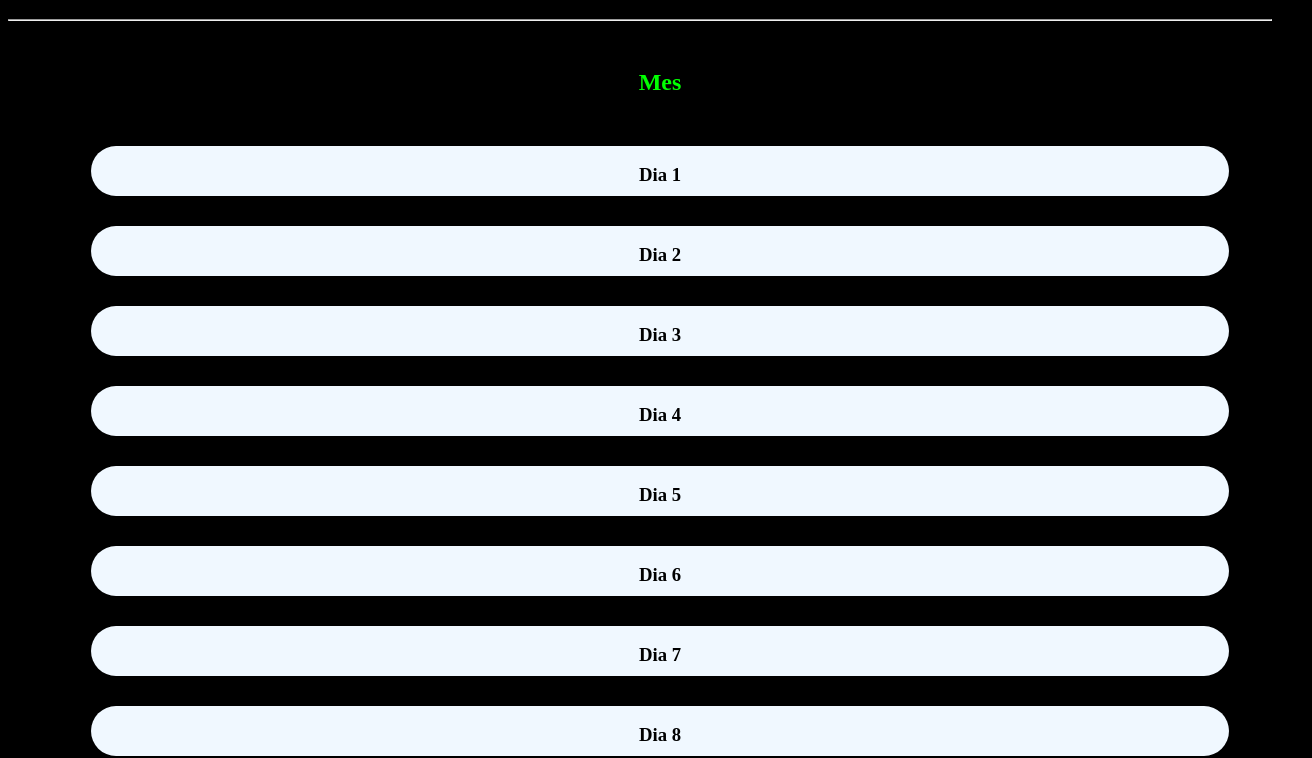
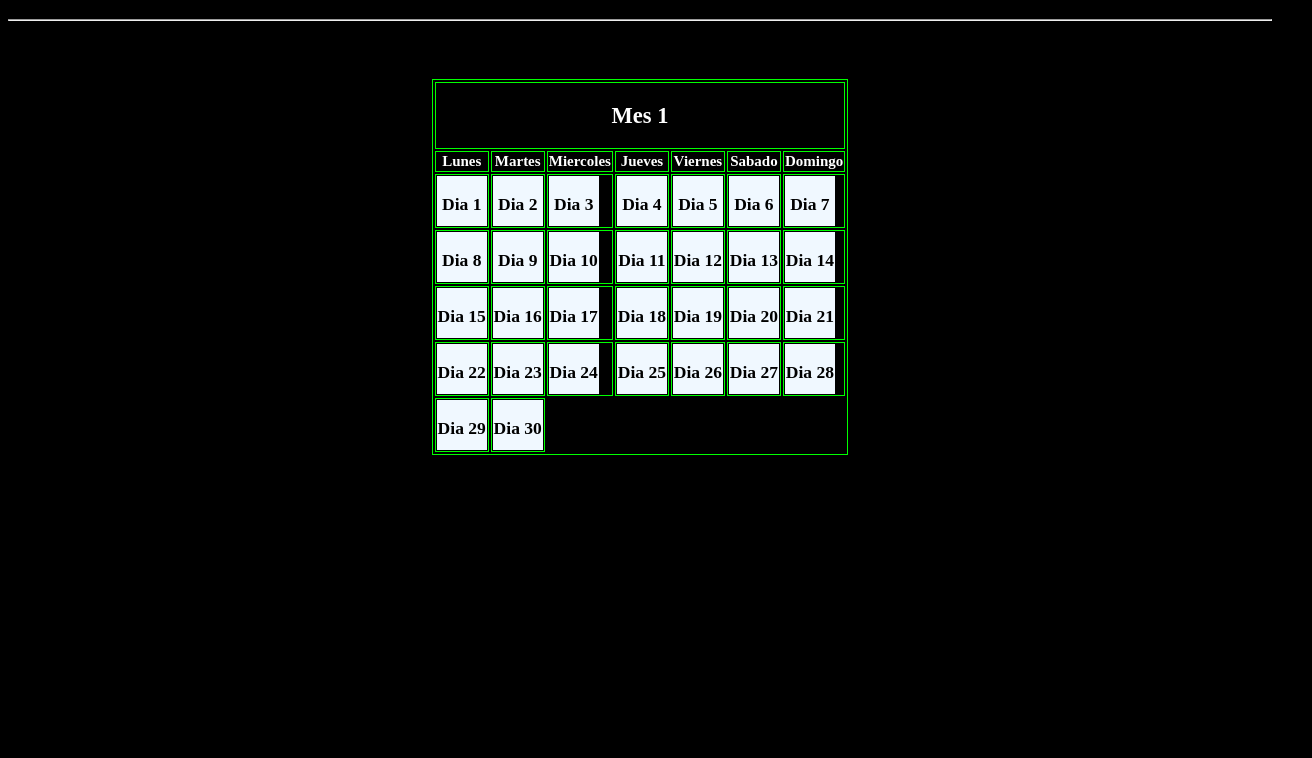
Before and after one commit to Eliud15/Agenda, a plain HTML site: page index.html in a window 1280 px wide. Shown: the part 61-819 px from the top of the page, 1312 px wide, since content can reach past the window. Drawn offline with Linux system fonts and the light colour scheme.

Commit message:
proyecto mejorado

```diff
--- a/index.html
+++ b/index.html
@@ -1,5 +1,6 @@
 <!DOCTYPE html>
 <html lang="en">
+
 <head>
     <meta charset="UTF-8">
     <meta http-equiv="X-UA-Compatible" content="IE=edge">
@@ -7,6 +8,7 @@
     <title>Agenda</title>
     <link rel="stylesheet" href="style/index.css">
 </head>
+
 <body>
     <header>
         <h1>Agenda</h1>
@@ -14,38 +16,190 @@
         <button id="restablecer">Restablecer</button>
     </header>
     <main>
-        <h2 class="mes">Mes</h2>
-        <div class="container-dias"><h3>Dia 1</h3></div>
-        <div class="container-dias"><h3>Dia 2</h3></div>
-        <div class="container-dias"><h3>Dia 3</h3></div>
-        <div class="container-dias"><h3>Dia 4</h3></div>
-        <div class="container-dias"><h3>Dia 5</h3></div>
-        <div class="container-dias"><h3>Dia 6</h3></div>
-        <div class="container-dias"><h3>Dia 7</h3></div>
-        <div class="container-dias"><h3>Dia 8</h3></div>
-        <div class="container-dias"><h3>Dia 9</h3></div>
-        <div class="container-dias"><h3>Dia 10</h3></div>
-        <div class="container-dias"><h3>Dia 11</h3></div>
-        <div class="container-dias"><h3>Dia 12</h3></div>
-        <div class="container-dias"><h3>Dia 13</h3></div>
-        <div class="container-dias"><h3>Dia 14</h3></div>
-        <div class="container-dias"><h3>Dia 15</h3></div>
-        <div class="container-dias"><h3>Dia 16</h3></div>
-        <div class="container-dias"><h3>Dia 17</h3></div>
-        <div class="container-dias"><h3>Dia 18</h3></div>
-        <div class="container-dias"><h3>Dia 19</h3></div>
-        <div class="container-dias"><h3>Dia 20</h3></div>
-        <div class="container-dias"><h3>Dia 21</h3></div>
-        <div class="container-dias"><h3>Dia 22</h3></div>
-        <div class="container-dias"><h3>Dia 23</h3></div>
-        <div class="container-dias"><h3>Dia 24</h3></div>
-        <div class="container-dias"><h3>Dia 25</h3></div>
-        <div class="container-dias"><h3>Dia 26</h3></div>
-        <div class="container-dias"><h3>Dia 27</h3></div>
-        <div class="container-dias"><h3>Dia 28</h3></div>
-        <div class="container-dias"><h3>Dia 29</h3></div>
-        <div class="container-dias"><h3>Dia 30</h3></div>
+        <table>
+            <tr>
+                <td colspan="7">
+                    <h2>Mes 1</h2>
+                </td>
+            </tr>
+            <!-- -------------------------------------------------------------------- -->
+            <tr>
+                <td>Lunes</td>
+                <td>Martes</td>
+                <td>Miercoles</td>
+                <td>Jueves</td>
+                <td>Viernes</td>
+                <td>Sabado</td>
+                <td>Domingo</td>
+            </tr>
+            <!-- -------------------------------------------------------------------- -->
+            <tr>
+                <td>
+                    <div class="container-dias">
+                        <h3>Dia 1</h3>
+                    </div>
+                </td>
+                <td>
+                    <div class="container-dias">
+                        <h3>Dia 2</h3>
+                    </div>
+                </td>
+                <td>
+                    <div class="container-dias">
+                        <h3>Dia 3</h3>
+                    </div>
+                </td>
+                <td>
+                    <div class="container-dias">
+                        <h3>Dia 4</h3>
+                    </div>
+                </td>
+                <td>
+                    <div class="container-dias">
+                        <h3>Dia 5</h3>
+                    </div>
+                </td>
+                <td>
+                    <div class="container-dias">
+                        <h3>Dia 6</h3>
+                    </div>
+                </td>
+                <td>
+                    <div class="container-dias">
+                        <h3>Dia 7</h3>
+                    </div>
+                </td>
+            </tr>
+            <!-- -------------------------------------------------------------------- -->
+            <tr>
+                <td>
+                    <div class="container-dias">
+                        <h3>Dia 8</h3>
+                    </div>
+                </td>
+                <td>
+                    <div class="container-dias">
+                        <h3>Dia 9</h3>
+                    </div>
+                </td>
+                <td>
+                    <div class="container-dias">
+                        <h3>Dia 10</h3>
+                    </div>
+                </td>
+                <td>
+                    <div class="container-dias">
+                        <h3>Dia 11</h3>
+                    </div>
+                </td>
+                <td>
+                    <div class="container-dias">
+                        <h3>Dia 12</h3>
+                    </div>
+                </td>
+                <td>
+                    <div class="container-dias">
+                        <h3>Dia 13</h3>
+                    </div>
+                </td>
+                <td>
+                    <div class="container-dias">
+                        <h3>Dia 14</h3>
+                    </div>
+                </td>
+            </tr>
+            <!-- -------------------------------------------------------------------- -->
+            <tr>
+                <td>
+                    <div class="container-dias">
+                        <h3>Dia 15</h3>
+                    </div>
+                </td>
+                <td>
+                    <div class="container-dias">
+                        <h3>Dia 16</h3>
+                    </div>
+                </td>
+                <td>
+                    <div class="container-dias">
+                        <h3>Dia 17</h3>
+                    </div>
+                </td>
+                <td>
+                    <div class="container-dias">
+                        <h3>Dia 18</h3>
+                    </div>
+                </td>
+                <td>
+                    <div class="container-dias">
+                        <h3>Dia 19</h3>
+                    </div>
+                </td>
+                <td>
+                    <div class="container-dias">
+                        <h3>Dia 20</h3>
+                    </div>
+                </td>
+                <td>
+                    <div class="container-dias">
+                        <h3>Dia 21</h3>
+                    </div>
+                </td>
+            </tr>
+            <!-- -------------------------------------------------------------------- -->
+            <tr>
+                <td>
+                    <div class="container-dias">
+                        <h3>Dia 22</h3>
+                    </div>
+                </td>
+                <td>
+                    <div class="container-dias">
+                        <h3>Dia 23</h3>
+                    </div>
+                </td>
+                <td>
+                    <div class="container-dias">
+                        <h3>Dia 24</h3>
+                    </div>
+                </td>
+                <td>
+                    <div class="container-dias">
+                        <h3>Dia 25</h3>
+                    </div>
+                </td>
+                <td>
+                    <div class="container-dias">
+                        <h3>Dia 26</h3>
+                    </div>
+                </td>
+                <td>
+                    <div class="container-dias">
+                        <h3>Dia 27</h3>
+                    </div>
+                </td>
+                <td>
+                    <div class="container-dias">
+                        <h3>Dia 28</h3>
+                    </div>
+                </td>
+            </tr>
+            <!-- -------------------------------------------------------------------- -->
+            <tr>
+                <td>
+                    <div class="container-dias">
+                        <h3>Dia 29</h3>
+                    </div>
+                </td>
+                <td>
+                    <div class="container-dias">
+                        <h3>Dia 30</h3>
+                    </div>
+                </td>
+            </tr>
+        </table>
     </main>
 </body>
 <script src="scripts/index.js"></script>
+
 </html>
--- a/style/index.css
+++ b/style/index.css
@@ -6,27 +6,32 @@ body{
 h1{
     text-align: center;
 }
-.mes{
-    text-align: center;
-}
 main{
-    width: 100%;
     height: auto;
-    padding: 20px;
-    display: flex;
     align-items: center;
     flex-direction: column;
+    display: flex;
+}
+table{
+    width: auto;
+    margin-top: 50px;
+    border: 1px solid lime;
+}
+td{
+    text-align: center;
+    border: 1px solid lime;
+    color: #ffffff;
+    font-weight: bolder;
+    font-size: 15px;
 }
 .container-dias{
     display: flex;
     justify-content: center;
     background-color: aliceblue;
-    width: 90%;
+    width: 50px;
     height: 50px;
-    border-radius: 2rem;
     color: black;
     cursor: pointer;
-    margin-top: 30px;
 
 }
 #restablecer{
```
